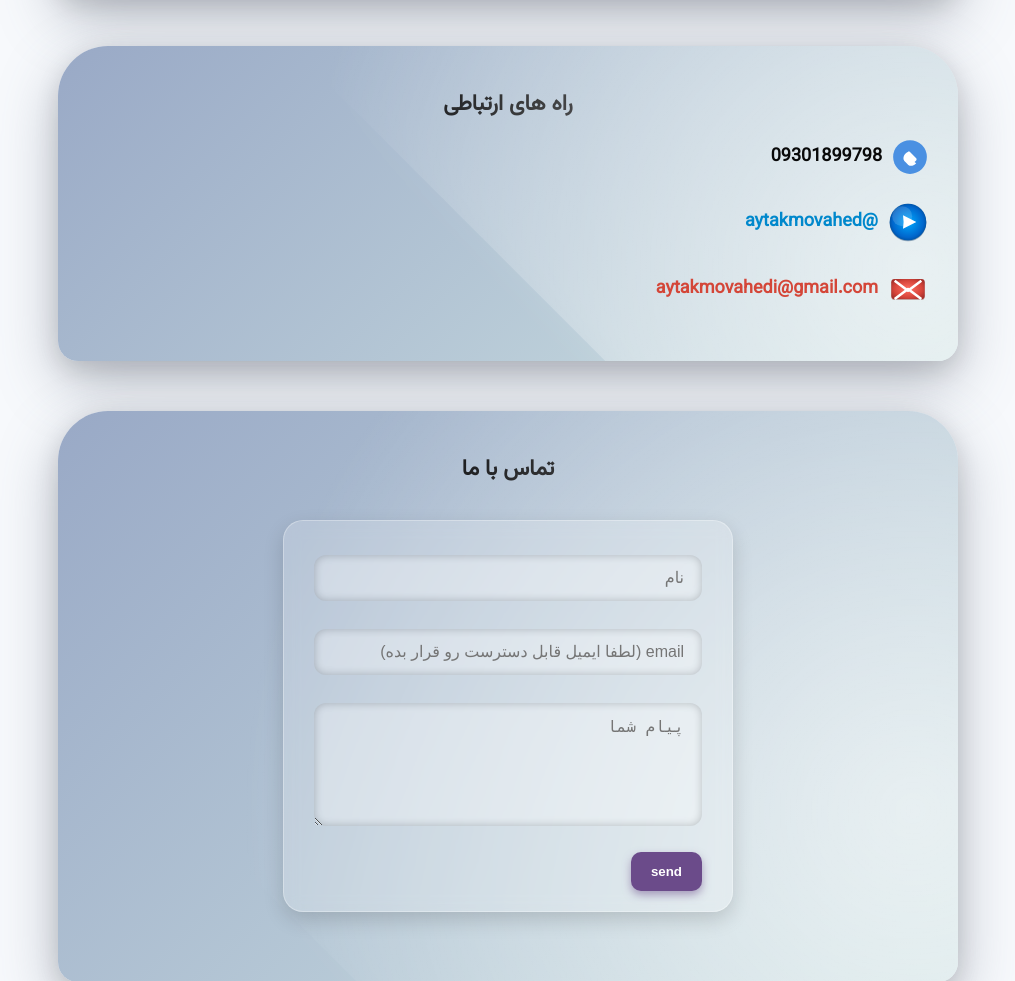
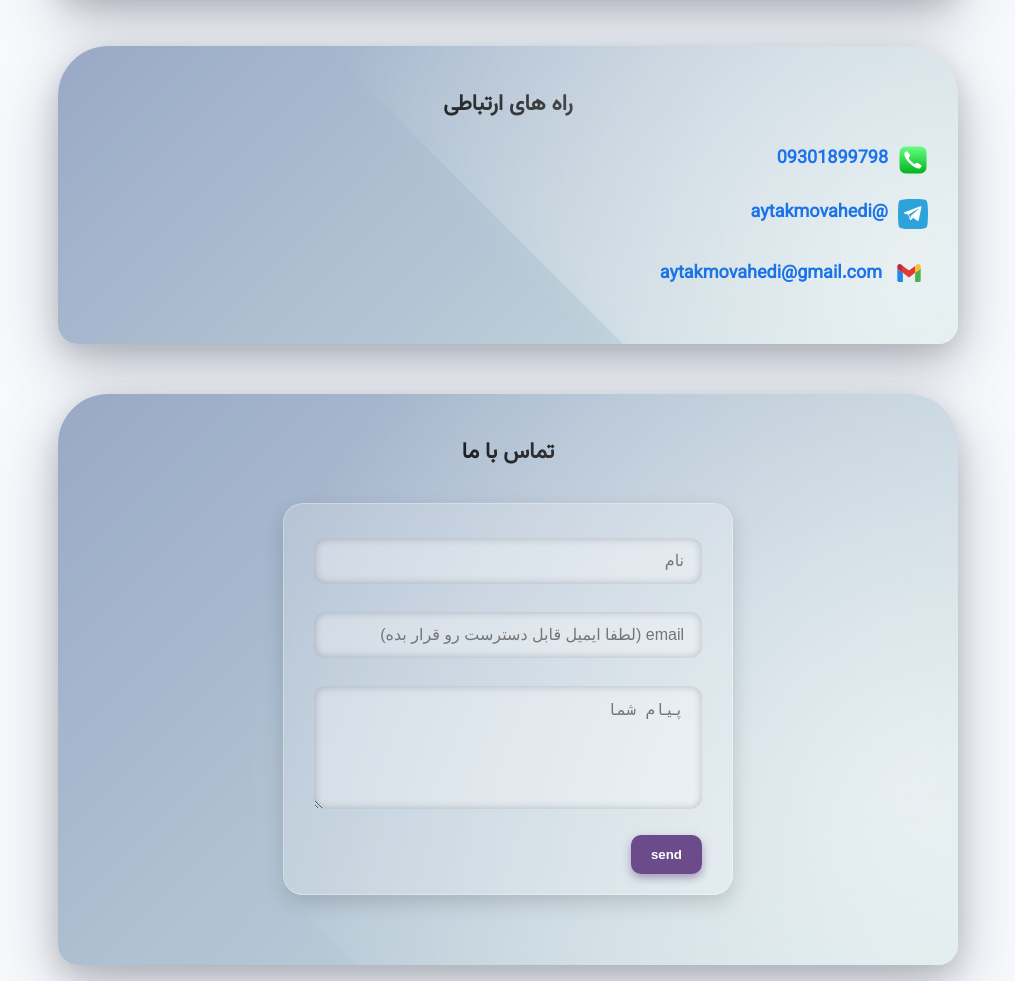
Before and after one commit to aytkmvhd/aytkwb, a Flask app: page / in a window 1280 px wide. Shown: the part 600-1581 px from the top of the page, without its empty margins (132-1147 px from the left). Run offline with Flask 3, Linux system fonts and the light colour scheme; data comes from the database, SQL or seed files in the repository.

Commit message:
Update base.html

```diff
--- a/templates/base.html
+++ b/templates/base.html
@@ -80,62 +80,70 @@
   <div class="contact-icons" style="display: flex; flex-direction: column; gap: 15px; font-family: 'Vazirmatn', Tahoma, sans-serif; align-items: flex-start;">
 
   <!-- تلفن همراه -->
-<a href="tel:09301899798" aria-label="تلفن همراه" style="display: flex; align-items: center; gap: 10px; color: #090909; text-decoration: none; font-weight: 600; font-size: 18px;">
-<svg width="36" height="36" viewBox="0 0 64 64" xmlns="http://www.w3.org/2000/svg">
-  <circle cx="32" cy="32" r="30" fill="#4a90e2"/>
-  <path fill="#fff" d="M43 43c-5 5-10 6-14 3l-7-7c-3-4-2-9 3-14l3-2c1-1 3-1 4 0l11 11c1 1 1 3 0 4l-3 3z"/>
+
+  <a href="tel:09301899798" style="color: #1a73e8; top: 5px;">
+    <!-- آیکون شما -->
+    <?xml version="1.0"?>
+    <svg id="Layer_1" style="enable-background:new 0 0 100 100;" version="1.1" viewBox="0 0 100 100" xml:space="preserve" xmlns="http://www.w3.org/2000/svg" xmlns:xlink="http://www.w3.org/1999/xlink" width="30" height="30">
+      <style type="text/css">
+        .st0{fill:url(#Background_13_);}
+        .st3{fill:#FFFFFF;}
+      </style>
+      <g id="Symbols_11_">
+        <g id="Graphics-_x2F_-App-Icons-_x2F_-Phone">
+          <g id="Phone-Icon">
+            <linearGradient id="Background_13_" x1="286.9837" x2="286.9837" y1="626.266" y2="624.7667" gradientUnits="userSpaceOnUse" gradientTransform="matrix(60 0 0 -60 -17169 37581)">
+              <stop offset="0" style="stop-color:#67FF81"/>
+              <stop offset="1" style="stop-color:#01B41F"/>
+            </linearGradient>
+            <path class="st0" d="M63.6,5c9,0,13.5,0,18.4,1.5c5.3,1.9,9.5,6.1,11.4,11.4C95,22.9,95,27.4,95,36.4v27.2
+              c0,9,0,13.5-1.5,18.4c-1.9,5.3-6.1,9.5-11.4,11.4C77.2,95,72.7,95,63.6,95H36.4c-9,0-13.5,0-18.4-1.5C12.7,91.5,8.5,87.4,6.6,82
+              C5,77.2,5,72.7,5,63.6V36.4c0-9,0-13.5,1.5-18.4C8.5,12.7,12.7,8.5,18,6.6C22.9,5,27.4,5,36.4,5H63.6z"/>
+            <path class="st3" d="M25.7,44.3c-3.3-6-4.6-10.9-4.6-14.2s0.8-4.2,1.6-5c0.8-0.8,4.5-3,5.2-3.5c0.6-0.4,3-1.3,4.5,0.9
+              s4.3,6.5,6.3,9.4c3.1,4.1,0.6,5.9-0.2,7c-1.5,2-2.3,2.5-2.3,4.9c0,2.4,6.8,9.4,8.4,11.1c1.6,1.7,8.4,7.6,10.5,8
+              c2.1,0.3,5-1.9,5.6-2.5c3.1-2.4,4.8-0.6,6.2,0.2c1.4,0.8,7.8,4.8,9.8,6.1c1.9,1.3,1.7,3.4,1.7,3.4s-1.3,3.9-4.3,6.8
+              c-0.7,0.7-2,1.6-5.1,1.6c-3.1,0-6.5-0.6-14.5-5c-6.5-3.6-12.7-9.2-16-12.5C35.2,57.8,29.5,51.2,25.7,44.3z"/>
+          </g>
+        </g>
+      </g>
     </svg>
-    09301899798
+    <span>09301899798</span>
   </a>
-
-  <!-- تلگرام -->
-  <a href="https://t.me/aytakmovahed" target="_blank" aria-label="تلگرام" style="display: flex; align-items: center; gap: 10px; color: #0088cc; text-decoration: none; font-weight: 600; font-size: 18px;">
-  <svg width="40" height="40" viewBox="0 0 240 240" fill="none" xmlns="http://www.w3.org/2000/svg">
+  <!--tlgrm-->
+  <a href="https://t.me/YOUR_USERNAME" target="_blank" aria-label="Telegram" style="color: #1a73e8;">
+  <svg xmlns="http://www.w3.org/2000/svg" viewBox="0 0 508.33 508.36" width="30" height="30">
     <defs>
-    <radialGradient id="grad1" cx="0.5" cy="0.5" r="0.6">
-      <stop offset="0%" stop-color="#00aaff" />
-      <stop offset="70%" stop-color="#0066cc" />
-      <stop offset="100%" stop-color="#004080" />
-    </radialGradient>
-    <filter id="shadow" x="-20%" y="-20%" width="140%" height="140%" color-interpolation-filters="sRGB" >
-      <feDropShadow dx="0" dy="4" stdDeviation="4" flood-color="#003366" flood-opacity="0.6"/>
-    </filter>
+      <style>
+        .cls-1 { fill: #2ca3db; fill-rule: evenodd; }
+        .cls-2 { fill: #fff; }
+      </style>
     </defs>
-
-  <!-- پس‌زمینه دایره‌ای با گرادیانت و سایه -->
-  <circle cx="120" cy="120" r="110" fill="url(#grad1)" filter="url(#shadow)" />
-
-  <!-- نور براق روی دایره -->
-  <ellipse cx="85" cy="85" rx="60" ry="60" fill="white" opacity="0.15" />
-
-  <!-- آیکون تلگرام سفید -->
-  <path d="M90 160L170 120L90 80L95 135L150 120L95 105L90 160Z" fill="white"/>
+    <path class="cls-1" d="M485,29.72c11.45,15.13,16.61,40.21,19.15,70.7,3.36,45.5,4.71,100.1,6,156.52-1.67,57.47-2.35,115.43-6,156.52-2.88,31.54-9,52.66-19.22,65.47-13,12.79-37.94,23.59-73.5,26.15-43.25,3.69-96.61,3.65-155.48,5.1-65.44-1.12-109.82-.64-156.38-5.08-36.32-2.52-60.08-13.19-74.7-26.07-10.83-14.54-14-30-17-66.24-3.75-41.85-4.58-98.56-6-155.54C4,200.57,4.13,143.44,7.9,100.74,10.43,67.05,14.42,44.4,24.65,30,39,17.77,63.48,11.69,100,8.69c50-5.85,102.06-7,155.88-6.87,55.39.09,108.56,1.67,156,6.34,32,2.56,58.48,8.07,73.07,21.56Z" transform="translate(-1.83 -1.82)"/>
+    <path class="cls-2" d="M378.92,125.44l-264.48,102c-18.05,7.24-17.94,17.31-3.29,21.8l66,20.59,25.24,77.38c3.07,8.47,1.56,11.83,10.45,11.83,6.86,0,9.91-3.13,13.73-6.86,2.43-2.38,16.86-16.41,33-32.08l68.61,50.7c12.63,7,21.74,3.36,24.89-11.73l45-212.24C402.66,128.35,391,120,378.92,125.44ZM187.46,265.11l148.68-93.8c7.42-4.5,14.23-2.08,8.64,2.88L217.48,289.05l-5,52.87Z" transform="translate(-1.83 -1.82)"/>
   </svg>
-    @aytakmovahed
+  @aytakmovahedi
 </a>
 
   <!-- ایمیل -->
-  <a href="mailto:aytakmovahedi@gmail.com" aria-label="ایمیل" style="display: flex; align-items: center; gap: 10px; color: #d44638; text-decoration: none; font-weight: 600; font-size: 18px;">
-    <svg width="40" height="40" viewBox="0 0 240 240" fill="none" xmlns="http://www.w3.org/2000/svg">
-  <defs>
-    <radialGradient id="grad-email" cx="0.5" cy="0.5" r="0.6">
-      <stop offset="0%" stop-color="#ff6f61" />
-      <stop offset="70%" stop-color="#d6453b" />
-      <stop offset="100%" stop-color="#a8312c" />
-    </radialGradient>
-    <filter id="shadow-email" x="-20%" y="-20%" width="140%" height="140%" color-interpolation-filters="sRGB" >
-      <feDropShadow dx="0" dy="4" stdDeviation="4" flood-color="#8b2a25" flood-opacity="0.6"/>
-    </filter>
-  </defs>
-
-  <rect x="20" y="60" width="200" height="120" rx="20" ry="20" fill="url(#grad-email)" filter="url(#shadow-email)" />
-  <path d="M40 70L120 130L200 70" stroke="white" stroke-width="15" stroke-linejoin="round"/>
-  <path d="M40 180L120 120L200 180" stroke="white" stroke-width="15" stroke-linejoin="round"/>
+  <a href="mailto:youremail@example.com" style="display: inline-flex; align-items: center; gap: 8px; text-decoration: none; color: inherit; color: #1a73e8;">
+  <svg width="38" height="38" viewBox="0 0 150 150" xmlns="http://www.w3.org/2000/svg" style="vertical-align: middle; margin-top: -2px;">
+    <style>
+      .st5{fill:#4CAF50;}
+      .st6{fill:#1E88E5;}
+      .st7{fill:#E53935;}
+      .st8{fill:#C62828;}
+      .st9{fill:#FBC02D;}
+    </style>
+    <g>
+      <path class="st5" d="M121.1,57.9L99.1,74.3v35.8h15.4c3.6,0,6.6-2.9,6.6-6.6V57.9z"/>
+      <path class="st6" d="M28.9,57.9l21.9,16.5v35.8H35.5c-3.6,0-6.6-2.9-6.6-6.6V57.9z"/>
+      <polygon class="st7" points="99.1,46.9 75,65 50.9,46.9 50.9,74.3 75,92.4 99.1,74.3"/>
+      <path class="st8" d="M28.9,49.3v8.6l21.9,16.5V46.9L44,41.8c-1.6-1.2-3.6-1.9-5.7-1.9l0,0C33.1,39.9,28.9,44.1,28.9,49.3z"/>
+      <path class="st9" d="M121.1,49.3v8.6L99.1,74.3V46.9l6.9-5.1c1.6-1.2,3.6-1.9,5.7-1.9l0,0C116.9,39.9,121.1,44.1,121.1,49.3z"/>
+    </g>
   </svg>
   aytakmovahedi@gmail.com
 </a>
-
-</div>
   </section>
 <section id="contact">
   <div class="contact-title-with-image">
```
Lines whose indentation alone changed are shown as unchanged.
